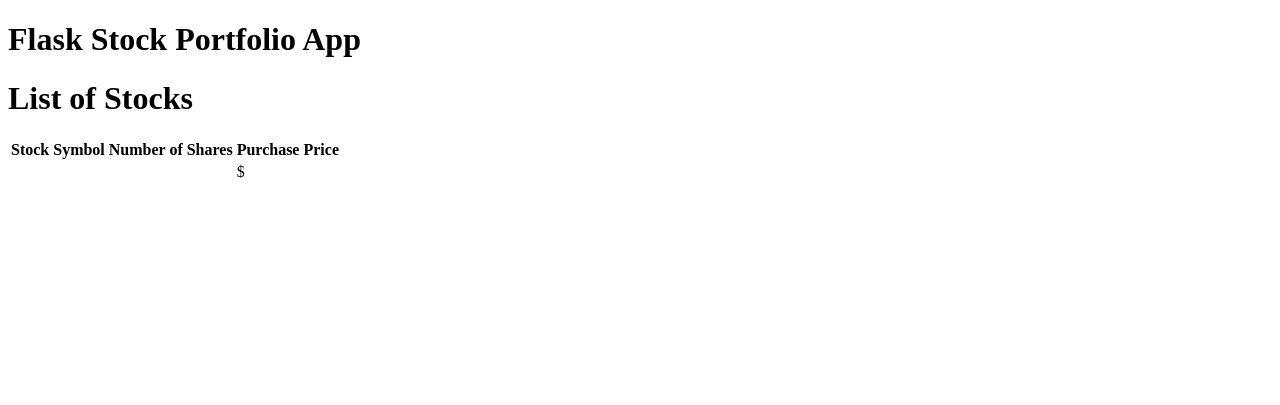
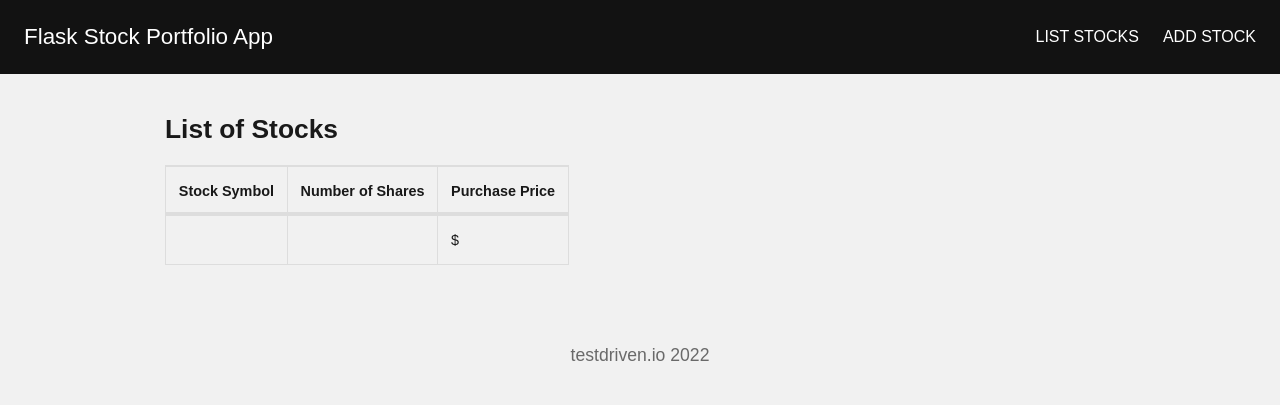
Before and after one commit to PhilipJPrice/flask-stock-portfolio, a Flask app: page /stocks/ in a window 1280 px wide. Shown: the top 405 px of the page. Run offline with Flask 2, Linux system fonts and the light colour scheme.

Commit message:
Styling and updated HTML code

```diff
--- /dev/null
+++ b/static/css/base_style.css
@@ -0,0 +1,187 @@
+:root {
+  --bg-color: #F1F1F1;
+  --font: -apple-system, BlinkMacSystemFont, 'Segoe UI', Roboto, Oxygen, Ubuntu, Cantarell, 'Open Sans', 'Helvetica Neue', sans-serif;
+  --font-color: #191919;
+
+  --spacer: 20px;
+  --gutters: 24px;
+
+  --card-bg-color: #FFF;
+
+  --radius: 1rem;
+}
+
+
+/* Overall Styling
+ *****************/
+* {
+  box-sizing: border-box;
+  padding: 0;
+  margin: 0;
+}
+
+body {
+  background-color: var(--bg-color);
+  color: var(--font-color);
+  font-family: sans-serif;
+}
+
+a,
+a:visited {
+  color: blue;
+}
+
+a:hover {
+  color: darkblue;
+}
+
+img {
+  max-width: 100%;
+}
+
+h1 {
+  margin-bottom: var(--spacer);
+  font-size: 1.65rem;
+}
+
+h2 {
+  font-size: 1.35rem;
+  font-weight: 600;
+}
+
+
+/* Header Styling
+ ****************/
+.site-header {
+  background-color: #121212;
+  padding: 24px 0;
+}
+
+.nav {
+  display: flex;
+  justify-content: space-between;
+  padding: 0 var(--gutters);
+}
+
+.nav-list {
+  display: flex;
+  justify-content: space-between;
+  list-style: none;
+}
+
+.nav-item {
+  text-decoration: none;
+  margin: auto 0;
+}
+
+.nav-item + .nav-item {
+  margin-left: 1.5rem;
+}
+
+.nav-link,
+.nav-link:visited,
+.nav-link:hover {
+  text-decoration: none;
+  color: white;
+}
+
+.logo {
+  font-size: 1.4rem;
+}
+
+.nav-list .nav-link {
+  font-size: 1rem;
+  text-transform: uppercase;
+}
+
+
+/* Message Styling
+ *****************/
+ .close-btn {
+  display: inline-flex;
+  justify-content: center;
+  align-items: center;
+  width: 28px;
+  height: 28px;
+  border-radius: 50%;
+  cursor: pointer;
+  transition: 0.5s;
+  background: var(--font-color);
+  line-height: 1;
+  color: white;
+}
+
+.close-btn svg {
+  display: inline-block;
+  width: 12px;
+  height: 12px;
+}
+
+.close-btn:hover {
+  background: white;
+  color: black;
+}
+
+.flash-message {
+  background: #38CFD9;
+  display: flex;
+  justify-content: space-between;
+  padding: 1rem var(--gutters);
+  transition: opacity 1.0s;
+}
+
+.flash-message p,
+.flash-message span {
+  font-size: 1.1rem;
+}
+
+.flash-message-error {
+  background: red;
+  color: white;
+}
+
+.flash-message-success {
+  background: green;
+  color: white;
+}
+
+.flash-message-info {
+  background: blue;
+  color: white;
+}
+
+
+/* Content Styling
+ *****************/
+.content {
+  max-width: 950px;
+  margin: 40px auto;
+}
+
+
+/* Error Page Styling
+ ********************/
+.errorpage-title {
+  text-align: center;
+  margin-bottom: 1em;
+}
+
+.errorpage-section {
+  text-align: center;
+  font-size: 1.15rem;
+  margin-bottom: 1em;
+}
+
+
+/* Footer Styling
+ ****************/
+.site-footer {
+  margin: auto;
+  padding: 40px 0;
+  text-align: center;
+  color: #696969;
+}
+
+.site-footer small {
+  font-size: 1.1rem;
+}
--- /dev/null
+++ b/static/css/stocks_style.css
@@ -0,0 +1,147 @@
+/* Stock List Styling
+ ********************/
+.stock-container {
+  margin: 0 auto;
+  display: flex;
+  flex-direction: column;
+  justify-content: center;
+  max-width: 960px;
+}
+
+table {
+  table-layout: fixed;
+  border-collapse: collapse;
+  font-size: .9rem;
+}
+
+.stock-table-heading {
+  display: flex;
+  justify-content: space-between;
+}
+
+.stock-table-heading-links {
+  display: flex;
+  justify-content: space-between;
+}
+
+td, th {
+  border: 1px solid #ddd;
+  padding: 1.0rem 0.8rem;
+  overflow: hidden;
+}
+
+th {
+  padding-bottom: .8rem;
+  border-top: 2px solid #DDD;
+  border-bottom: 4px solid #DDD;
+  text-align: left;
+}
+
+tbody tr:nth-child(even) {
+  background-color: #F9F9F9;
+}
+
+tfoot td {
+  background-color: #DDD;
+}
+
+table a {
+  text-decoration: underline;
+  font-weight: 700;
+}
+
+.stock-actions {
+  display: flex;
+  justify-content: space-around;
+}
+
+.stocks-actions-link + .stocks-actions-link {
+  margin-left: 0.5rem;
+}
+
+
+/* Admin - Users View
+ ********************/
+.users-actions-link {
+  display:inline-block;
+  padding:0.3em 0.7em;
+  margin:0 0.1em 0.3em 0;
+  border-radius:2em;
+  box-sizing: border-box;
+  text-decoration:none;
+  font-weight: 500;
+  color:#FFFFFF;
+  background-color:#4eb5f1;
+  text-align:center;
+  transition: all 0.2s;
+}
+
+.users-actions-link:hover{
+  background-color:#4095c6;
+}
+
+.users-actions-link:visited {
+  color:#FFFFFF;
+}
+
+.add-button, .add-button-secondary {
+  padding: 12px 24px;
+  text-align: center;
+  font-size: 1.2em;
+  border-radius: 3px;
+  border: none;
+  margin-bottom: 0.5em;
+  text-decoration:none;
+}
+
+.add-button {
+  background-color: darkgreen;
+  color: white;
+}
+
+.add-button-secondary {
+  background-color: #5f6d98;
+  color: white;
+  margin-right: 0.5rem;
+}
+
+.add-button:hover {
+  background-color: #115402;
+  cursor: pointer;
+}
+
+.add-button-secondary:hover {
+  background-color: #444f6e;
+  color: white;
+  cursor: pointer;
+}
+
+.add-button:disabled, .add-button-secondary:disabled {
+  opacity: 0.5;
+  cursor: not-allowed;
+}
+
+.add-button:visited, .add-button-secondary:visited {
+  text-decoration:none;
+  color: white;
+}
+
+/* Cell Highlighting
+ *******************/
+.highlight-green {
+  background-color: #67a75a;
+}
+
+.highlight-yellow {
+  background-color: #e3e388;
+}
+
+.highlight-red {
+  background-color: #912d2d;
+  color: white;
+}
+
+.highlight-brightred {
+  background-color: #f62222;
+  color: white;
+}
--- a/templates/base.html
+++ b/templates/base.html
@@ -5,17 +5,35 @@
         <meta charset="utf-8">
         <meta name="viewport" content="width=device-width, initial-scale=1, shrink-to-fit=no">
         <title>Flask Stock Portfolio App</title>
+
+        <!-- Local CSS file for styling the application-->
+        <link rel="stylesheet" href="{{ url_for('static', filename='css/base_style.css') }}">
+        <link rel="shortcut icon" href="{{ url_for('static', filename='img/favicon.png') }}" type="image/x-icon">
+
+        <!-- Additional Styling -->
+        {% block styling %}
+        {% endblock %}
     </head>
 
     <body>
-        <header>
-            <h1>Flask Stock Portfolio App</h1>
+        <header class="site-header">
+            <nav class="nav">
+                <a class="nav-link logo" href="{{ url_for('index') }}">Flask Stock Portfolio App</a>
+                <ul class="nav-list">
+                    <li class="nav-item"><a class="nav-link" href="{{ url_for('list_stocks') }}">List Stocks</a></li>
+                    <li class="nav-item"><a class="nav-link" href="{{ url_for('add_stock') }}">Add Stock</a></li>
+                </ul>
+            </nav>
         </header>
 
-        <main>
+        <main class="content">
             <!-- child template -->
             {% block content %}
             {% endblock %}
         </main>
+
+        <footer class="site-footer">
+            <small>testdriven.io 2022</small>
+        </footer>
      </body>
 </html>
--- a/templates/stocks.html
+++ b/templates/stocks.html
@@ -1,7 +1,12 @@
 {% extends "base.html" %}
 
+{% block styling %}
+<link rel="stylesheet" href="{{ url_for('static', filename='css/stocks_style.css') }}">
+{% endblock %}
+
 {% block content %}
-<div>
+<div class="stocks-container">
+    <div class="stocks-list">
         <h1>List of Stocks</h1>
 
         <table>
@@ -16,10 +21,13 @@
 
             <!-- Table Element (Row) -->
             <tbody>
+                <tr>
                     <td>{{ session['stock_symbol'] }}</td>
                     <td>{{ session['number_of_shares'] }}</td>
                     <td>${{ session['purchase_price'] }}</td>
+                </tr>
             </tbody>
         </table>
     </div>
+</div>
 {% endblock %}
```
Also changed, not shown: static/css/form_style.css (added, +97 -0 lines), static/css/index_style.css (added, +54 -0 lines), templates/add_stock.html (+20 -5 lines), templates/index.html (+13 -1 lines), static/img/computer_code.jpg (added), static/img/favicon.png (added). Lines whose indentation alone changed are shown as unchanged.
